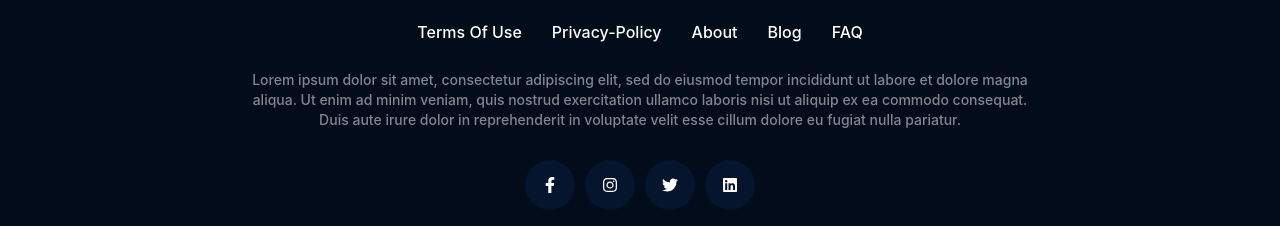
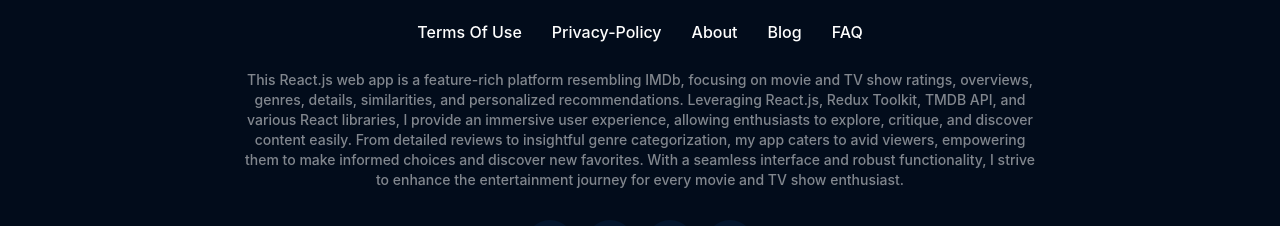
Before and after one commit to Shahanawazgit/Movix, a React (Vite) app: page /search/1 in a window 1280 px wide. Shown: the part 726-952 px from the top of the page. Built offline with nearby package versions, Linux system fonts and the light colour scheme; no server answers.

Commit message:
Updated Footer infoText

```diff
--- a/src/components/footer/Footer.jsx
+++ b/src/components/footer/Footer.jsx
@@ -16,9 +16,7 @@ const Footer = () => {
           <li className="menuItem">FAQ</li>
         </ul>
         <div className="infoText">
-          Lorem ipsum dolor sit amet, consectetur adipiscing elit, sed do eiusmod tempor incididunt ut labore et dolore magna aliqua. Ut enim ad minim
-          veniam, quis nostrud exercitation ullamco laboris nisi ut aliquip ex ea commodo consequat. Duis aute irure dolor in reprehenderit in
-          voluptate velit esse cillum dolore eu fugiat nulla pariatur.
+          This React.js web app is a feature-rich platform resembling IMDb, focusing on movie and TV show ratings, overviews, genres, details, similarities, and personalized recommendations. Leveraging React.js, Redux Toolkit, TMDB API, and various React libraries, I provide an immersive user experience, allowing enthusiasts to explore, critique, and discover content easily. From detailed reviews to insightful genre categorization, my app caters to avid viewers, empowering them to make informed choices and discover new favorites. With a seamless interface and robust functionality, I strive to enhance the entertainment journey for every movie and TV show enthusiast.
         </div>
         <div className="socialIcons">
           <span className="icon">
```
